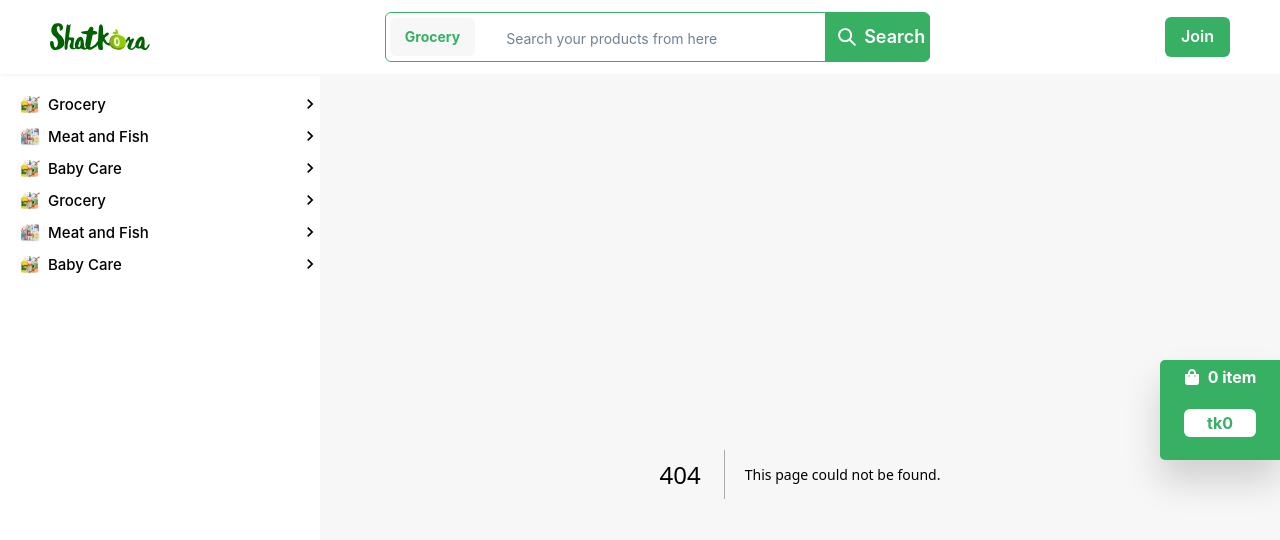
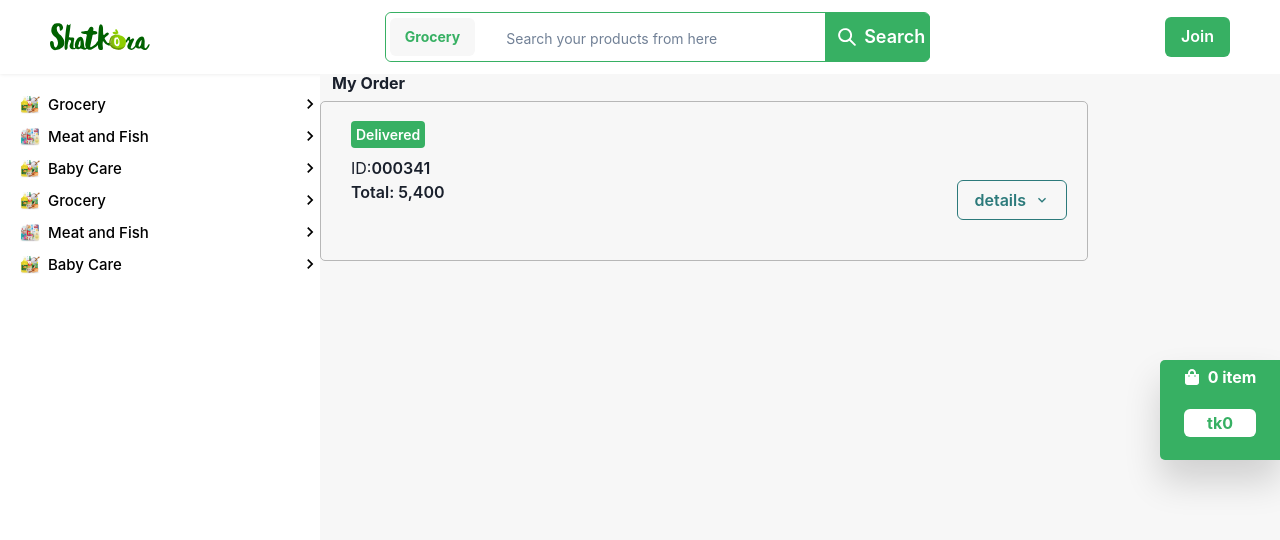
Before and after one commit to mahfuj02/grocery-bazar, a Next.js app: page /order in a window 1280 px wide. Before the commit this address had no page. Shown: the top 540 px of the page. Built offline with nearby package versions, Linux system fonts and the light colour scheme.

Commit message:
Build Order Page

```diff
--- /dev/null
+++ b/pages/order/index.tsx
@@ -0,0 +1,161 @@
+import {
+  Text,
+  Box,
+  Heading,
+  VStack,
+  Flex,
+  Button,
+  Divider,
+  Image,
+} from "@chakra-ui/react";
+import { ChevronDownIcon, ChevronUpIcon } from "@chakra-ui/icons";
+import { AiFillHome } from "react-icons/ai";
+import { useState } from "react";
+import img from "@/public/Fruits__Vegetables_ImammHu_VbQibXe.webp";
+const Order = () => {
+  const [isExpanded, setIsExpanded] = useState(false);
+
+  return (
+    <Box>
+      <Heading fontSize="16px" px={3}>
+        My Order
+      </Heading>
+      <Box
+        borderRadius={5}
+        border={"1px solid #B7B7B7"}
+        width={{ base: "100", lg: "80%" }}
+        my={2}
+        p={5}
+      >
+        <Box ml={"10px"} mb={5}>
+          <Box
+            as="span"
+            bg="secondary"
+            padding="5px"
+            fontSize="14px"
+            borderRadius="4px"
+            textColor="white"
+            fontWeight="600"
+          >
+            {" "}
+            Delivered
+          </Box>
+          <Box display="flex" marginTop={"10px"}>
+            ID: <Text fontWeight="600"> {` 000341`}</Text>
+          </Box>
+          <Flex justify="space-between">
+            <Text fontWeight="600">Total: 5,400</Text>
+            <Button
+              rightIcon={isExpanded ? <ChevronUpIcon /> : <ChevronDownIcon />}
+              colorScheme="teal"
+              variant="outline"
+              onClick={() => setIsExpanded(!isExpanded)}
+            >
+              details
+            </Button>
+          </Flex>
+          {isExpanded && (
+            <Box>
+              <Divider my="10px" color="black" />
+              <Box display="flex" alignItems={"center"}>
+                <AiFillHome width="20%" fontSize="24px" />
+                <Box width={"50%"} mx={3}>
+                  {" "}
+                  Avergreen-35, Jherjheripara, kumarpara, Sylhet
+                </Box>
+                <Box fontWeight="600"> 01779345678 </Box>
+              </Box>
+
+              <Box alignItems={"center"} mt="10px" bg="white" padding={"10px"}>
+                <Box as="span" display="flex">
+                  <Text fontWeight="600">Shipment Id 000341 </Text>
+                </Box>
+                <Box fontSize="12px"> June, 14, 2023 | 1:00PM - 2:00PM </Box>
+              </Box>
+              <Divider my="10px" color="black" />
+
+              <Box>
+                <>
+                  <Flex
+                    justifyContent="space-between"
+                    alignItems="center"
+                    mb={4}
+                    bg={"white"}
+                    padding="20px"
+                    borderRadius="5px"
+                  >
+                    <Box width={"30%"}>
+                      <Image
+                        width="60px"
+                        height="60px"
+                        src={img.src}
+                        alt="product"
+                      />
+                    </Box>
+
+                    <Box width="50%">
+                      <Text fontSize="12px" fontWeight="400">
+                        Fresh Salt 1KG
+                      </Text>
+                      <Text
+                        fontSize={"10px"}
+                        fontWeight={600}
+                        textColor={"gray.500"}
+                      >
+                        {" "}
+                        tk300/75ml
+                      </Text>
+                    </Box>
+                    {/* <Text fontSize='12px' fontWeight='400'>{item.name}</Text> */}
+                    <Text textColor="secondary" fontWeight="600">
+                      tk. 300
+                    </Text>
+                  </Flex>
+                  <Divider />
+                  <Flex
+                    justifyContent="space-between"
+                    alignItems="center"
+                    mb={4}
+                    bg={"white"}
+                    padding="20px"
+                    borderRadius="5px"
+                  >
+                    <Box width={"30%"}>
+                      <Image
+                        width="60px"
+                        height="60px"
+                        src={img.src}
+                        alt="product"
+                      />
+                    </Box>
+
+                    <Box width="50%">
+                      <Text fontSize="12px" fontWeight="400">
+                        Fresh Salt 1KG
+                      </Text>
+                      <Text
+                        fontSize={"10px"}
+                        fontWeight={600}
+                        textColor={"gray.500"}
+                      >
+                        {" "}
+                        tk300/75ml
+                      </Text>
+                    </Box>
+                    {/* <Text fontSize='12px' fontWeight='400'>{item.name}</Text> */}
+                    <Text textColor="secondary" fontWeight="600">
+                      tk. 300
+                    </Text>
+                  </Flex>
+                  <Divider />
+                </>
+              </Box>
+            </Box>
+          )}
+        </Box>
+      </Box>
+    </Box>
+  );
+};
+
+export default Order;
```
